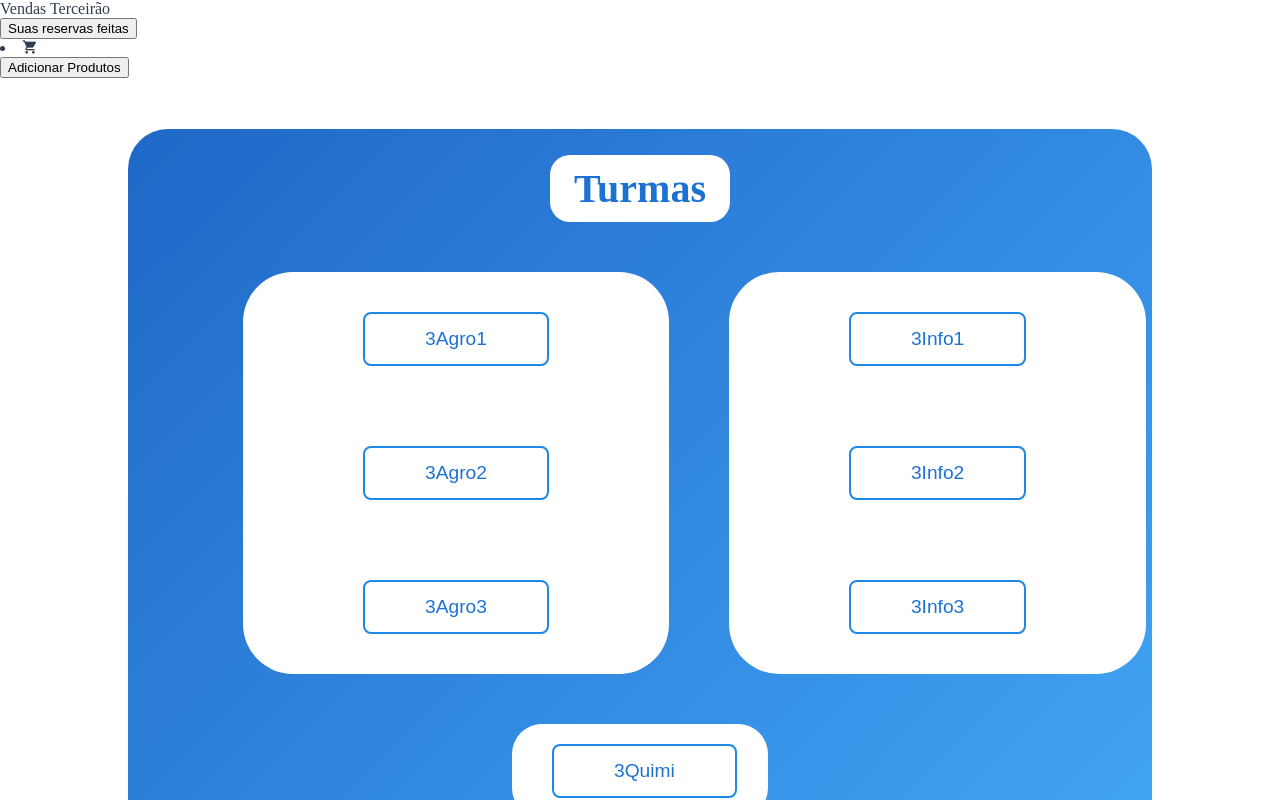
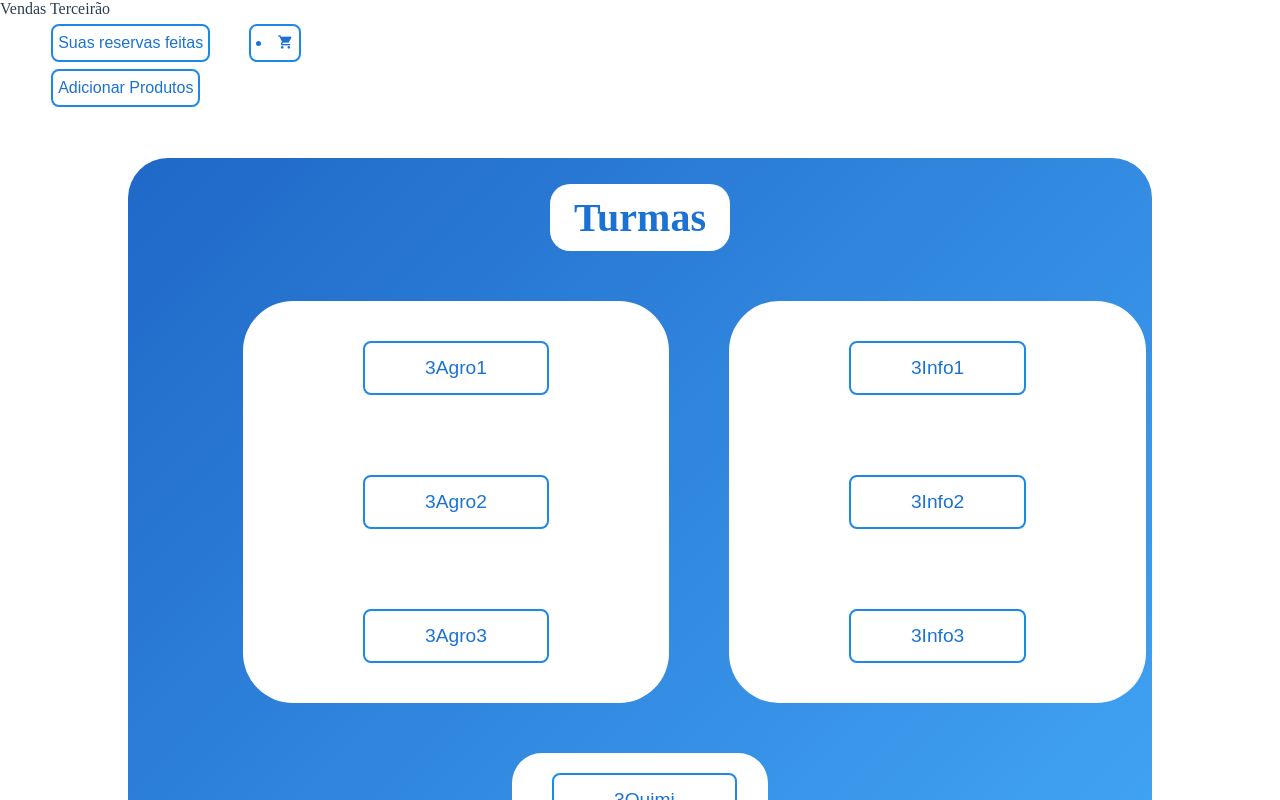
Before and after one commit to 2info3-Hackathon/frontend, a Vue app: page / in a window 1280 px wide. Shown: the top 800 px of the page. Built offline with nearby package versions, Linux system fonts and the light colour scheme.

Commit message:
FEAT: Término do css #3

```diff
--- a/src/components/cart.vue
+++ b/src/components/cart.vue
@@ -20,9 +20,9 @@ const reservadosStore = useReservadosStore()
         <tbody>
           <tr v-for="produto in cartStore.cart.items" :key="produto.id">
             <td class="cart-item">
-              <img :src="produto.imagem" :alt="produto.nome" width="200" height="200"/>
+              <img :src="produto.imagem" :alt="produto.imagem" width="200" height="200"/>
               <div>
-                <p class="nome">{{ produto.nome }}</p>
+                <p class="nome">{{ produto.nomeProduto }}</p>
                 <p class="preco">R$ {{ produto.preco.toFixed(2) }}</p>
                 <p class="data"> {{ produto.data }} </p>
                 <p class="hora"> {{ produto.hora }} </p>
@@ -53,10 +53,10 @@ const reservadosStore = useReservadosStore()
         <div class="final">
           <h2>Total da Compra</h2>
           <div class="final-items">
-            <span>Produtos</span>
-            <span>R$ {{ cartStore.cart.total.toFixed(2) }}</span>
-            <span>Total</span>
-            <span>R$ {{ cartStore.cart.total.toFixed(2) }}</span>
+            <span>Produtos:</span>
+            <p>R$ {{ cartStore.cart.total.toFixed(2) }}</p>
+            <span>Total:</span>
+            <p>R$ {{ cartStore.cart.total.toFixed(2) }}</p>
           </div>
      <button class="reservar" @click="reservadosStore.addToReservados(cartStore.cart)">
         <span class="mdi mdi-cart"></span> Reservar
@@ -76,35 +76,49 @@ section.cartCompras h1 {
   display: flex;
   justify-content: center;
   font-size: 2.5rem;
+  color: #1C72D3;
+  font-weight: bold;
 }
 section.cartCompras th {
   font-size: 2rem;
-  padding: 5vw 0 3vw 6vw;
+  padding: 5vw 0 3vw 3vw;
 }
 section.cartCompras td img {
-  margin: 0 0 3vw 6vw;
+  margin: 0 3vw 3vw 8vw;
 }
 p.nome {
-    margin:0 0 0 6vw;
-  font-family: bold;
+  margin:0 0 0 8vw;
+  font-weight: bold;
   font-size: 1.6vw;
 }
 p.preco {
-  margin: 0 0 0 6vw;
-  font-family: bold;
+  margin: 0 0 0 8vw;
+  font-size: 1.2vw;
+}
+p.data{
+  margin: 0 0 0 8vw;
+  font-size: 1.2vw;
+}
+p.hora{
+  margin: 0 0 0 8vw;
   font-size: 1.2vw;
 }
 p.local {
-  margin: 0 0 0 6vw;
-  font-family: bold;
-  font-size: 1.4vw;
+  margin: 0 0 0 8vw;
+  font-size: 1.2vw;
 }
 p.vendedor {
-  margin: 0 0 0 6vw;
+  margin: 0 0 0 8vw;
+  font-size: 1.2vw;
 }
 div.quantidade {
   margin: 10vw 0 0 0;
 }
+
+tr td{
+  padding: 0 0 0 1vw;
+}
+
 div.quantidade button {
   padding:  4px 12px 4px 12px;
   font-size: 1vw;
@@ -122,13 +136,26 @@ div.quantidade button:hover {
   border-color: #1e88e5;
 }
 div.cart-final {
-  margin: 0 13vw 20vw 0 ;
+  margin: 0 13vw 20vw 74vw ;
   display: flex;
   justify-content: right;
-
+  box-sizing: border-box;
+  border: 1px solid #1e88e5;
+  border-radius: 8px;
+  padding: 12px;
 }
 
-button {
+.final h2{
+  font-weight: bolder;
+  font-size: 1.2rem;
+}
+
+.final-items span{
+  display: flex;
+  font-weight: bold;
+}
+
+button{
   background: linear-gradient(135deg, #1f68c7, #42a5f5);
   color: white;
   border: none;
@@ -145,9 +172,22 @@ button:hover {
   box-shadow: 0 6px 12px rgba(0, 0, 0, 0.25);
   transform: scale(1.05);
 }
-/*position: fixed;    fixa o elemento na tela
-  top: 6vw;             encosta no topo
-  left: 4vw;            começa do lado esquerdo
-  width: 100%;
-*/
+
+.outlined{
+  background: linear-gradient(135deg, #1f68c7, #42a5f5);
+  color: white;
+  border: none;
+  cursor: pointer;
+  transition: transform 0.2s;
+  border-radius: 5px;
+  padding: 20px 20px 20px 20px;
+  font-size: calc(1.2rem);
+  margin-left: 2vw;
+}
+
+.outlined:hover {
+  background: linear-gradient(135deg, #02367a, #1e88e5);
+  box-shadow: 0 6px 12px rgba(0, 0, 0, 0.25);
+  transform: scale(1.05);
+}
 </style>
--- a/src/views/VendasTerceiraoView.vue
+++ b/src/views/VendasTerceiraoView.vue
@@ -47,16 +47,17 @@ function irParaReservados() {
 </script>
 
 <template>
-  <button @click="irParaReservados">Suas reservas feitas </button>
+    <div class="minhas-compras">
+        <button class="colorido" @click="irParaReservados">Suas reservas feitas </button>
 
-  <li @click="cartStore.toggleCart">
-    <span class="mdi mdi-cart"></span>
-  </li>
+        <li class="carrinho-colorido" @click="cartStore.toggleCart">
+            <span class="mdi mdi-cart"></span>
+        </li>
+    </div>
+        <cart v-if="cartStore.showCart" />
 
-   <cart v-if="cartStore.showCart" />
-
-      <div class="lista" v-else>
- <button @click="irParaAdicionarProdutos"> Adicionar Produtos </button>
+        <div class="lista" v-else>
+        <button class="colorido" @click="irParaAdicionarProdutos"> Adicionar Produtos </button>
 
     <div class="tudo">
     <h1>
@@ -168,4 +169,46 @@ div.quimi button:hover {
     transform: scale(1.2);
     color: white;
 }
+
+.colorido{
+    border: none;
+    cursor: pointer;
+    transition: transform 0.2s;
+    padding: 8px 5px;
+    font-size: calc(1rem);
+    margin: 0.5vw 3vw 0 4vw;
+    cursor: pointer;
+    background-color: white;
+    color: #1C72D3;
+    border: 2px solid #1e88e5;
+    border-radius: 8px;
+}
+
+.colorido:hover {
+  background: linear-gradient(135deg, #1f68c7, #42a5f5);
+    transform: scale(1.2);
+    color: white;
+}
+
+.carrinho-colorido{
+    cursor: pointer;
+    transition: transform 0.2s;
+    padding: 8px 5px;
+    font-size: calc(1rem);
+    margin: 0.5vw 0 0 0;
+    background-color: white;
+    color: #1C72D3;
+    border: 2px solid #1e88e5;
+    border-radius: 8px;
+}
+
+.carrinho-colorido:hover {
+  background: linear-gradient(135deg, #1f68c7, #42a5f5);
+    transform: scale(1.2);
+    color: white;
+}
+
+.minhas-compras{
+    display: flex;
+}
 </style>
--- a/src/views/reservadosView.vue
+++ b/src/views/reservadosView.vue
@@ -23,5 +23,21 @@ function voltar() {
 
 
 <style scoped>
+button {
+  background: linear-gradient(135deg, #1f68c7, #42a5f5);
+  color: white;
+  border: none;
+  cursor: pointer;
+  transition: transform 0.2s;
+  border-radius: 5px;
+  padding: 20px 20px 20px 20px;
+  font-size: calc(1.2rem);
+  margin-left: 2vw;
+}
 
+button:hover {
+  background: linear-gradient(135deg, #02367a, #1e88e5);
+  box-shadow: 0 6px 12px rgba(0, 0, 0, 0.25);
+  transform: scale(1.05);
+}
 </style>
```
